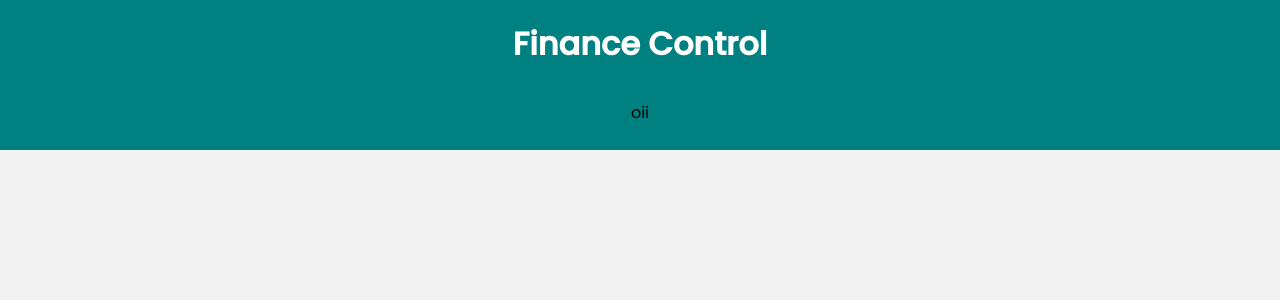
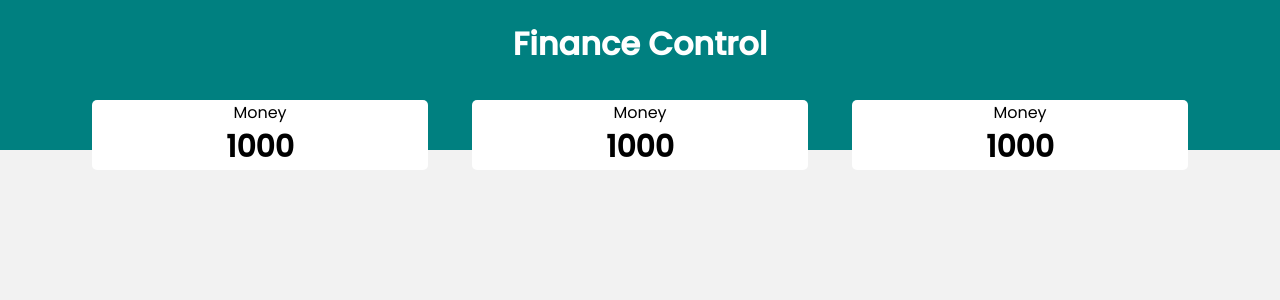
Before and after one commit to kiondartel/FinancialControl, a React (Create React App) app: page / in a window 1280 px wide. Shown: the top 300 px of the page. Built offline with nearby package versions, Linux system fonts and the light colour scheme.

Commit message:
Resume Itens

```diff
--- /dev/null
+++ b/src/components/ResumeItem/index.js
@@ -0,0 +1,12 @@
+import * as Styled from "./styles";
+
+const ResumeItem = () => {
+  return (
+    <Styled.Container>
+      <Styled.Header>Money</Styled.Header>
+      <Styled.Total>1000</Styled.Total>
+    </Styled.Container>
+  );
+};
+
+export default ResumeItem;
--- /dev/null
+++ b/src/components/ResumeItem/styles.js
@@ -0,0 +1,48 @@
+import styled from "styled-components";
+
+export const Container = styled.div`
+  display: flex;
+  flex-direction: column;
+  align-items: center;
+  background-color: #fff;
+  border-radius: 5px;
+  width: 30%;
+
+  @media (max-width: 750px) {
+    width: 20%;
+
+    p {
+      font-size: 12px;
+    }
+
+    span {
+      font-size: 20px;
+    }
+
+    svg {
+      display: none;
+    }
+  }
+`;
+
+export const Header = styled.header`
+  display: flex;
+  align-items: center;
+  justify-content: space-around;
+  width: 100%;
+  gap: 10px;
+
+  svg {
+    width: 25px;
+    height: 25px;
+  }
+`;
+
+export const HeaderTitle = styled.p`
+  font-size: 20px;
+`;
+
+export const Total = styled.span`
+  font-size: 30px;
+  font-weight: bold;
+`;
--- a/src/components/header/styles.js
+++ b/src/components/header/styles.js
@@ -8,6 +8,6 @@ export const Container = styled.div`
 
 export const Header = styled.h1``;
 export const Title = styled.div`
-  padding-top: 20px;
+  padding: 20px;
   color: #fff;
 `;
--- a/src/components/resume/index.js
+++ b/src/components/resume/index.js
@@ -1,7 +1,14 @@
+import ResumeItem from "../ResumeItem";
 import * as Styled from "./styles";
 
 const Resume = () => {
-  return <Styled.Container>oii</Styled.Container>;
+  return (
+    <Styled.Container>
+      <ResumeItem />
+      <ResumeItem />
+      <ResumeItem />
+    </Styled.Container>
+  );
 };
 
 export default Resume;
```
Also changed, not shown: src/image/dolar.jpg (added).
